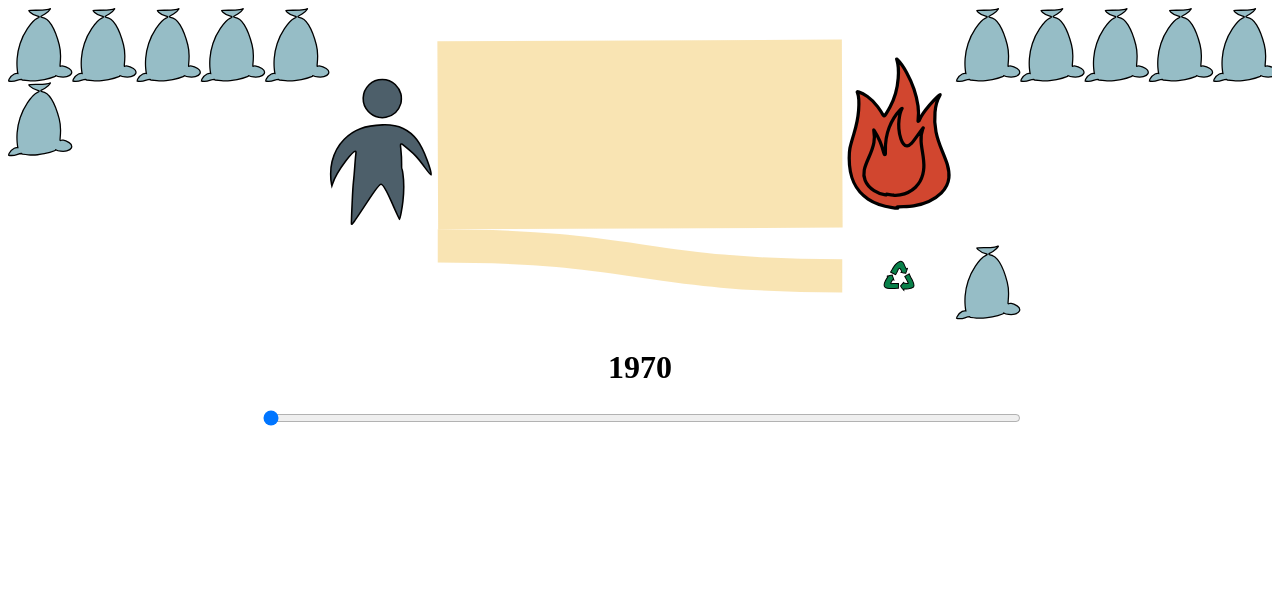
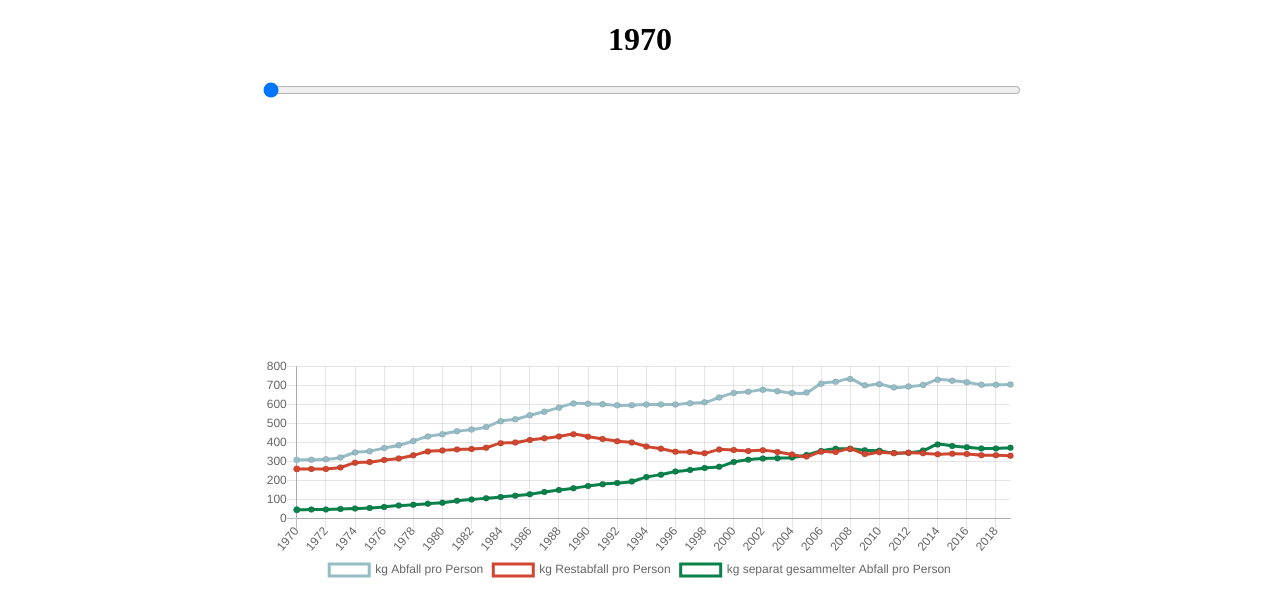
Before and after one commit to aspigirlcodes/abfall_viz, a plain HTML site: page index.html in a window 1280 px wide. Drawn offline with nearby package versions, Linux system fonts and the light colour scheme.

Commit message:
add linechart

```diff
--- /dev/null
+++ b/data.csv
@@ -0,0 +1,51 @@
+"year","total","rest","recycle"
+1970,"309","262","48"
+1971,"310","262","49"
+1972,"312","262","50"
+1973,"322","270","52"
+1974,"348","294","54"
+1975,"355","298","57"
+1976,"371","308","63"
+1977,"386","317","70"
+1978,"408","333","74"
+1979,"432","353","80"
+1980,"444","359","85"
+1981,"459","364","95"
+1982,"468","366","102"
+1983,"481","373","108"
+1984,"512","397","115"
+1985,"522","400","122"
+1986,"543","414","129"
+1987,"562","422","141"
+1988,"583","432","151"
+1989,"604","443","161"
+1990,"603","431","172"
+1991,"601","419","182"
+1992,"595","407","188"
+1993,"596","400","196"
+1994,"599","380","219"
+1995,"600","368","232"
+1996,"600","352","248"
+1997,"606","350","256"
+1998,"611","344","267"
+1999,"636","363","273"
+2000,"659","361","298"
+2001,"666","356","310"
+2002,"676","360","316"
+2003,"669","351","318"
+2004,"659",337,"322"
+2005,"662",327,"335"
+2006,"708",352,"356"
+2007,"718",351,"367"
+2008,"733",366,"367"
+2009,"700",340,"360"
+2010,"706",349,"357"
+2011,"689",344,"345"
+2012,"694",347,"347"
+2013,"702",344,"358"
+2014,"729",339,"390"
+2015,"724",342,"382"
+2016,"716",340,"376"
+2017,"703",334,"369"
+2018,"703",334,"369"
+2019,"704",331,"373"
--- /dev/null
+++ b/drawLineChart.js
@@ -0,0 +1,60 @@
+
+async function drawLineChart(){
+    let dataset = await d3.csv("./data.csv")
+    dataset = dataset.map(d => {return {year:d.year, total:parseFloat(d.total), rest: parseFloat(d.rest) , recycle: parseFloat(d.recycle)}})
+    var lineChart = new Chart('linechart', {
+        type: 'line',
+        data: {
+            labels: dataset.map(d => d.year),
+            datasets: [{
+                label: 'kg Abfall pro Person',
+                data: dataset.map(d => d.total),
+                borderColor: [
+                    "#96bdc6"
+                ],
+                backgroundColor: "transparent",
+                pointBackgroundColor: "#96bdc6"
+            },
+            {
+                label: 'kg Restabfall pro Person',
+                data: dataset.map(d => d.rest),
+                borderColor: [
+                    "#d1462f"
+                ],
+                backgroundColor: "transparent",
+                pointBackgroundColor: "#d1462f"
+            },
+            {
+                label: 'kg separat gesammelter Abfall pro Person',
+                data: dataset.map(d => d.recycle),
+                borderColor: [
+                    "#09814a"
+                ],
+                backgroundColor: "transparent",
+                pointBackgroundColor: "#09814a"
+
+            }
+        ]
+        },
+        options: {
+            scales: {
+                yAxes: [{
+                    ticks: {
+                        beginAtZero: true
+                    }
+                }]
+            },
+            hover: {
+                intersect: false
+            },
+            tooltips: {
+                intersect: false,
+                mode: 'index'
+            },
+            legend: {
+                position: "bottom"
+            }
+        }
+    })
+    return [lineChart, dataset]
+}
--- a/drawSankey.js
+++ b/drawSankey.js
@@ -4,7 +4,7 @@ async function drawChart(year){
 
     // 2. SET DIMENSIONS
     const dimensions = {
-        width: 400,
+        width: 500,
         height: 100,
         margin: {
             top: 10,
@@ -133,7 +133,7 @@ async function drawChart(year){
             .exit().remove()
     }
 
-    drawData(year)
+    //drawData(year)
 
     d3.select("#year")
         .on("input", function () {
@@ -141,8 +141,14 @@ async function drawChart(year){
             d3.select("#year_display").html(this.value)
         })
 
-
-
+    drawLineChart().then(([lineChart, lineChartData]) => lineChart.options.hover.onHover= function(event,elements) {
+        if(elements.length > 0 && elements[0]._index){
+            const value = parseInt(lineChartData[elements[0]._index].year)
+            d3.select("#year").attr("value", value)
+            drawData(value+"")
+            d3.select("#year_display").html(value)
+        }
+      })
 }
 
 
--- a/index.html
+++ b/index.html
@@ -6,12 +6,19 @@
 <script src="./d3.v5.js"></script>
 <!-- Load the sankey.js function -->
 <script src="./d3-sankey.js"></script>
+
+<!--Chart js-->
+<script src="https://cdnjs.cloudflare.com/ajax/libs/Chart.js/2.9.4/Chart.bundle.min.js"></script>
+
 <!-- Create a div where the graph will take place -->
-<div id="my_dataviz"></div>
 <div class="input-div">
     <h1 id="year_display">1970</h1>
     <input type="range" id="year" name="year"
          min="1970" max="2019" value="1970" autocomplete="off">
+</div>
+<div id="my_dataviz"></div>
+<div class="input-div">
+    <canvas id="linechart" width="100%" height="30%"></canvas>
 </div>
 <!-- Add style to links or they won't appear properly-->
 <style>
@@ -34,5 +41,5 @@
 }
 </style>
 
-
-<script src="./drawSankey.js"></script>
+<script src="drawLineChart.js" type="text/javascript"></script>
+<script src="drawSankey.js" type="text/javascript"></script>
```
Also changed, not shown: 1 other file.
